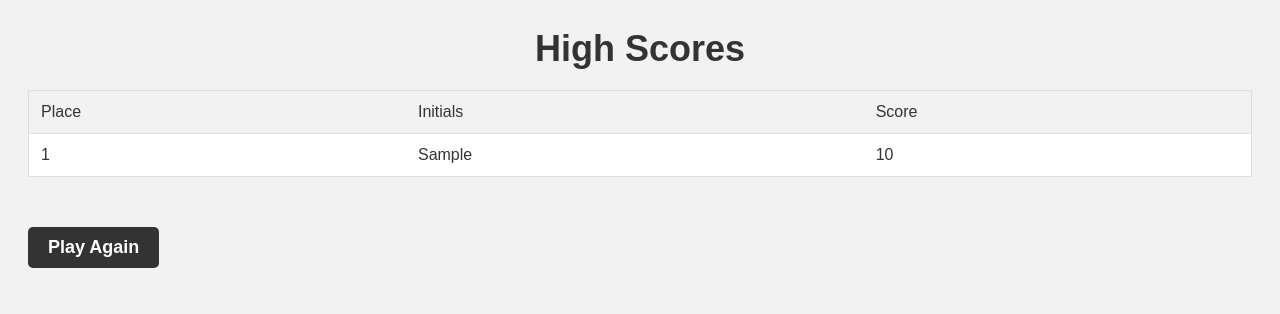
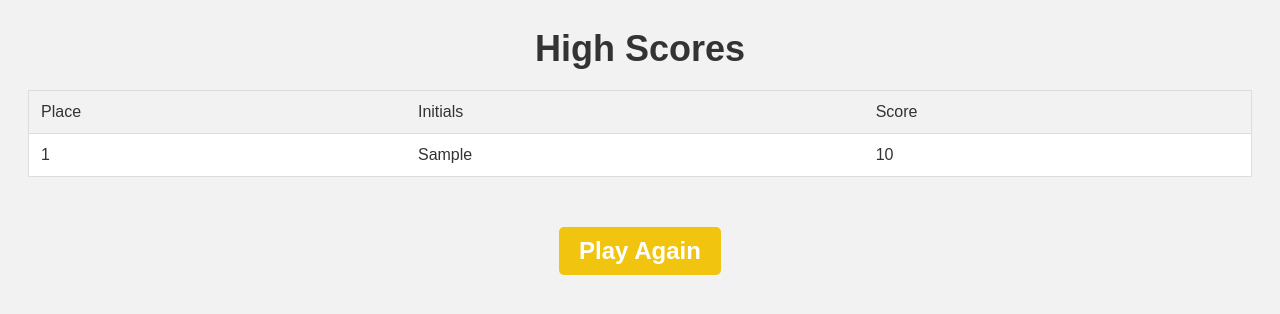
Before and after one commit to SergioGonzalez24/Quiz-Application-with-Microservices, a Flask app: page /high_scores in a window 1280 px wide. Shown: the top 314 px of the page. Run offline with Flask 3, Linux system fonts and the light colour scheme; tables that the repository leaves empty hold one stand-in row (values such as "Sample post"); parts of the project's set-up code (start-up, migrations or seed data) failed here and were passed over.

Commit message:
high_score front

```diff
--- a/backend/templates/high_scores.html
+++ b/backend/templates/high_scores.html
@@ -8,6 +8,9 @@
 			font-size: 16px;
 			padding: 20px;
 			background-color: #f2f2f2;
+			display: flex;
+			flex-direction: column;
+			align-items: center;
 		}
 
 		h1 {
@@ -43,13 +46,15 @@
 		}
 
 		.play-again {
-            display: inline-block;
+			display: flex;
+			justify-content: center;
+			align-items: center;
 			padding: 10px 20px;
-            font-size: 18px;
+			font-size: 24px;
 			font-weight: bold;
 			text-decoration: none;
 			color: #fff;
-            background-color: #333;
+			background-color: #F1C40F;
 			border: none;
 			border-radius: 5px;
 			cursor: pointer;
@@ -88,10 +93,9 @@
 					<td>{{ score.score }}</td>
 				</tr>
 			{% endif %}
-
 		{% endfor %}
 	</table>
-    <form method="POST" action="{{ url_for('blueprint.select_number_of_questions')}}">
+	<form method="POST" action="{{ url_for('blueprint.select_number_of_questions') }}">
 		<input class="play-again" type="submit" value="Play Again">
 	</form>
 </body>
```
Lines whose indentation alone changed are shown as unchanged.
